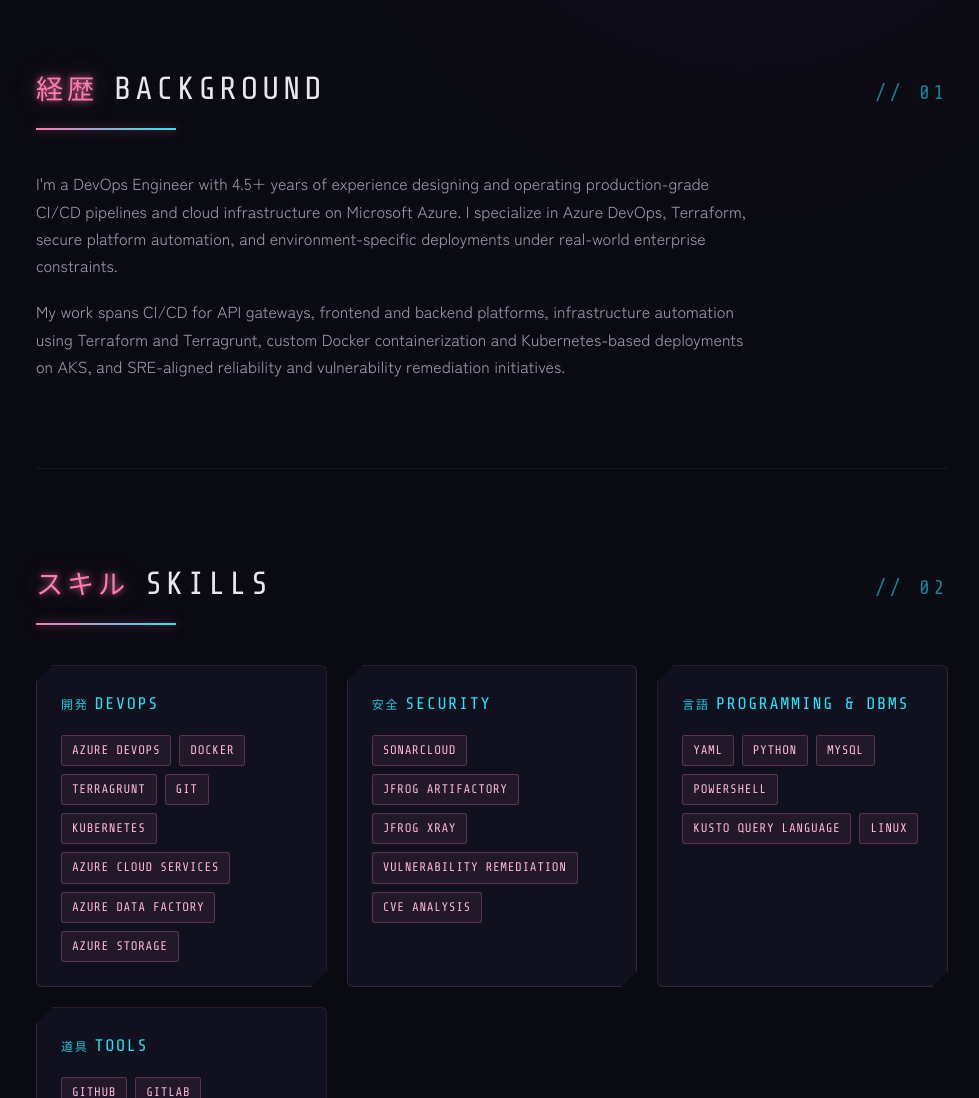
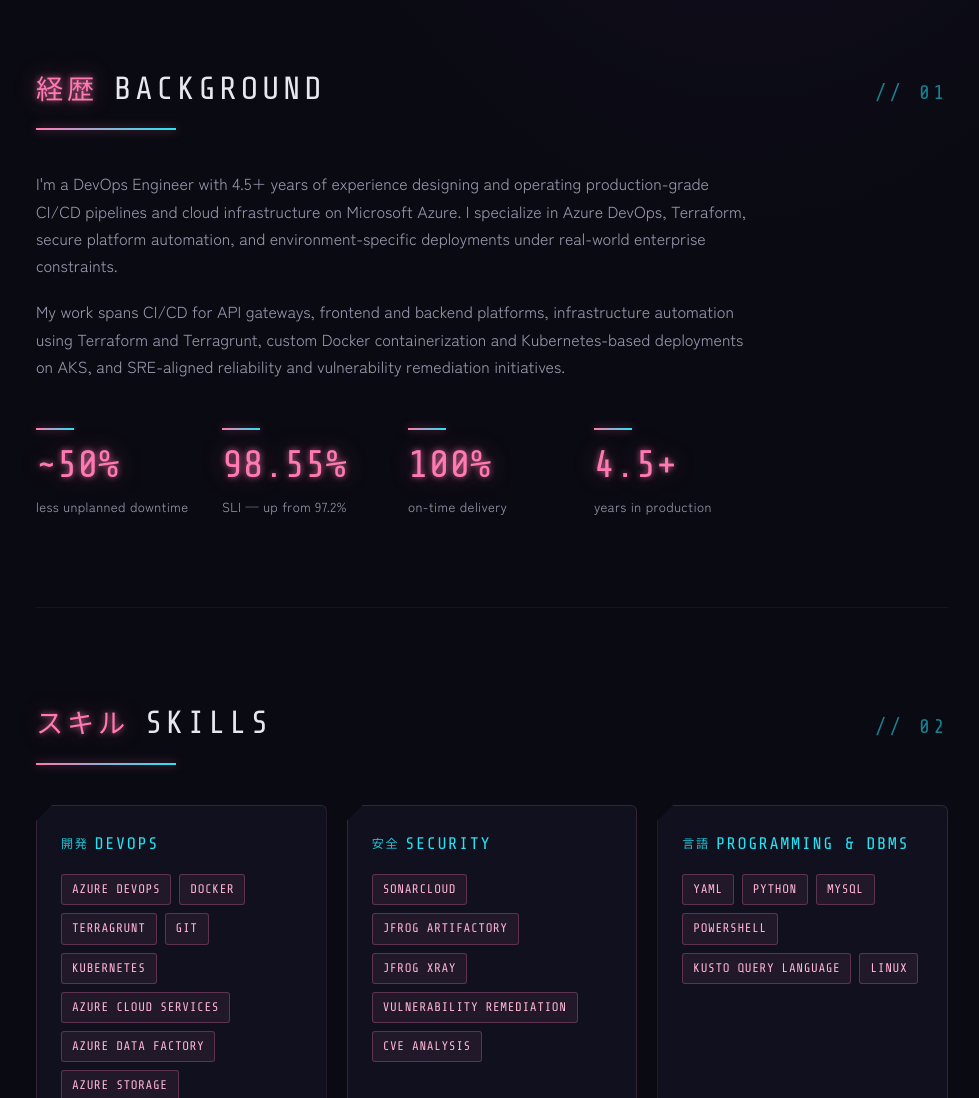
Before and after one commit to shreyansh-sawarn/shreyansh-sawarn.github.io, a plain HTML site: page index.html in a window 1280 px wide. Shown: the part 827-1925 px from the top of the page, without its empty margins (148-1127 px from the left). Drawn offline with nearby package versions, Linux system fonts and the light colour scheme; no server answers.

Commit message:
add animated impact metrics section with scroll-triggered counters to background

```diff
--- a/index.html
+++ b/index.html
@@ -122,6 +122,25 @@
 					using Terraform and Terragrunt, custom Docker containerization and Kubernetes-based deployments on
 					AKS, and SRE-aligned reliability and vulnerability remediation initiatives.
 				</p>
+
+				<div class="stats" aria-label="Key impact metrics">
+					<div class="stat">
+						<span class="stat_value" data-count="50" data-prefix="~" data-suffix="%">~50%</span>
+						<span class="stat_label">less unplanned downtime</span>
+					</div>
+					<div class="stat">
+						<span class="stat_value" data-count="98.55" data-decimals="2" data-suffix="%">98.55%</span>
+						<span class="stat_label">SLI — up from 97.2%</span>
+					</div>
+					<div class="stat">
+						<span class="stat_value" data-count="100" data-suffix="%">100%</span>
+						<span class="stat_label">on-time delivery</span>
+					</div>
+					<div class="stat">
+						<span class="stat_value" data-count="4.5" data-decimals="1" data-suffix="+">4.5+</span>
+						<span class="stat_label">years in production</span>
+					</div>
+				</div>
 			</div>
 		</section>
 
--- a/main.js
+++ b/main.js
@@ -190,6 +190,29 @@
 		})();
 	}
 
+	/* ---------- animated stat counters ---------- */
+	function runCounters(scope) {
+		scope.querySelectorAll('.stat_value').forEach(function (el) {
+			var target = parseFloat(el.getAttribute('data-count'));
+			var dec = parseInt(el.getAttribute('data-decimals') || '0', 10);
+			var pre = el.getAttribute('data-prefix') || '';
+			var suf = el.getAttribute('data-suffix') || '';
+			if (reducedMotion || isNaN(target)) {
+				el.textContent = pre + target.toFixed(dec) + suf;
+				return;
+			}
+			var t0 = null;
+			function step(ts) {
+				if (!t0) t0 = ts;
+				var p = Math.min((ts - t0) / 1400, 1);
+				var e = 1 - Math.pow(1 - p, 3); // ease-out cubic
+				el.textContent = pre + (target * e).toFixed(dec) + suf;
+				if (p < 1) requestAnimationFrame(step);
+			}
+			requestAnimationFrame(step);
+		});
+	}
+
 	/* ---------- scroll reveal ---------- */
 	var revealEls = document.querySelectorAll('.reveal');
 
@@ -203,6 +226,10 @@
 				if (pl) {
 					pl.classList.toggle('armed', entry.isIntersecting);
 					if (!entry.isIntersecting && window.__resetPipeline) window.__resetPipeline();
+				}
+				// stat counters count up on each reveal
+				if (entry.isIntersecting && entry.target.querySelector('.stats')) {
+					runCounters(entry.target);
 				}
 			});
 		}, { threshold: 0.12 });
--- a/style.css
+++ b/style.css
@@ -672,6 +672,42 @@
 	margin-bottom: 0;
 }
 
+/* ---------- impact stats ---------- */
+.stats {
+	display: grid;
+	grid-template-columns: repeat(auto-fit, minmax(150px, 1fr));
+	gap: 24px;
+	margin-top: 48px;
+	max-width: 720px;
+}
+
+.stat::before {
+	content: "";
+	display: block;
+	width: 38px;
+	height: 2px;
+	background: linear-gradient(90deg, var(--sakura), var(--neon));
+	box-shadow: 0 0 8px rgba(255, 122, 178, 0.5);
+	margin-bottom: 14px;
+}
+
+.stat_value {
+	display: block;
+	font-family: var(--mono);
+	font-size: clamp(1.7rem, 4vw, 2.4rem);
+	color: var(--sakura);
+	text-shadow: var(--glow-pink);
+	line-height: 1.1;
+	margin-bottom: 6px;
+	font-variant-numeric: tabular-nums;
+}
+
+.stat_label {
+	font-size: 0.82rem;
+	color: var(--text-dim);
+	letter-spacing: 0.03em;
+}
+
 /* ---------- skills ---------- */
 .skills_grid {
 	display: grid;
```
Also changed, not shown: 1 other file.
